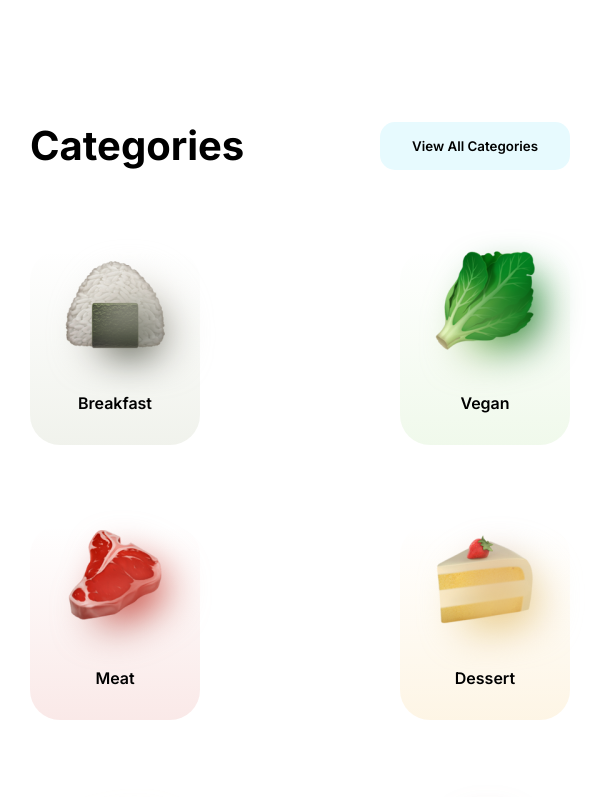
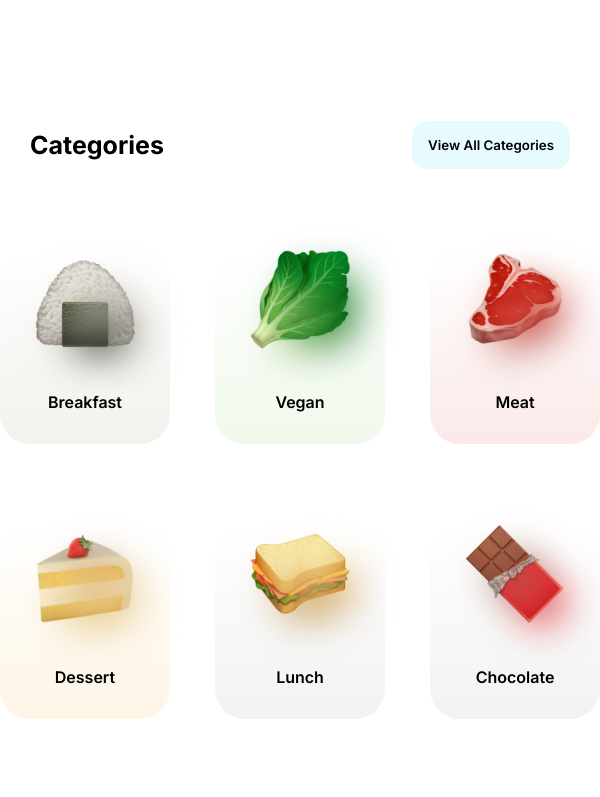
Before and after one commit to ogunshinaismail/Foodieland, a plain HTML site: page index.html in a window 600 px wide. Shown: the part 760-1557 px from the top of the page. Drawn offline with Linux system fonts and the light colour scheme.

Commit message:
fourth change

```diff
--- a/index.html
+++ b/index.html
@@ -9,6 +9,7 @@
     <title>Foodieland</title>
 </head>
 <body>
+    <header>
         <!-- NAV -->
         <nav>
             <div class="logo">
@@ -36,6 +37,7 @@
             </div>
         </nav>
 
+        <!-- NAV MODAL -->
         <div class="modal-menu hide-menu-modal">
             <ul>
                 <a href=""><li>Home</li></a>
@@ -50,6 +52,7 @@
                 <i class="fa-brands fa-instagram"></i>
             </div>
         </div>
+    </header>
 
     <!-- HERO SECTION -->
     <section class="hero">
--- a/style.css
+++ b/style.css
@@ -913,8 +913,14 @@ footer {
         width: 90%;
         margin: auto;
         flex-wrap: wrap;
-        justify-content: center;
+        justify-content: space-between;
         gap: 1rem;
+    }
+    .categories-header h2 {
+        font-size: 25px;
+    }
+    .categories-header button {
+        padding: 1rem 1rem;
     }
     .category-card {
         justify-content: center;
@@ -1096,7 +1102,7 @@ footer {
         gap: 1rem;
     }
     .category-card {
-        width: 90%;
+        width: 100%;
         justify-content: space-between;
         margin: 3rem auto;
     }
```
Lines whose indentation alone changed are shown as unchanged.
